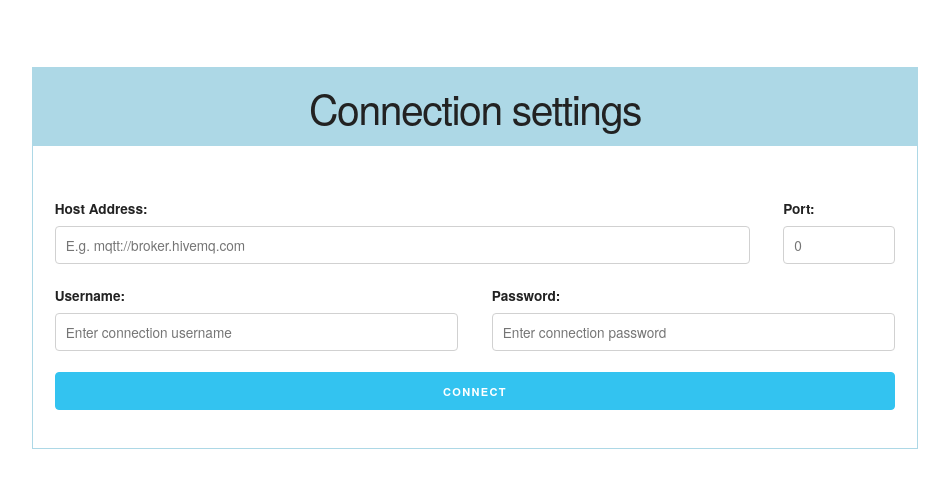
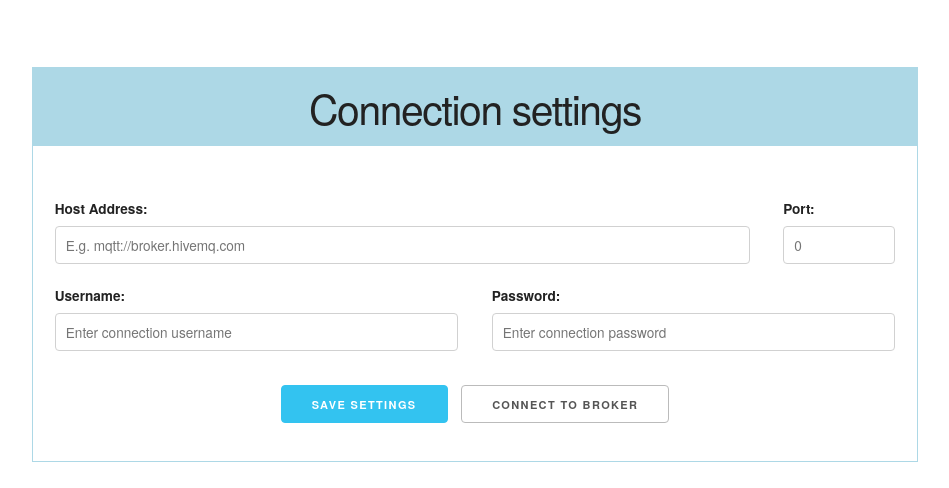
Before and after one commit to Isaac-Ampomah-12/iiot-test-bench, a React (Create React App) app in the folder frontend/: page /settings in a window 1280 px wide. Shown: the top 488 px of the page, without its empty margins (165-1114 px from the left). Built offline with nearby package versions, Linux system fonts and the light colour scheme.

Commit message:
Add button to test connection to broker

```diff
--- a/frontend/src/pages/ConnectionSettings/ConnectionSettings.js
+++ b/frontend/src/pages/ConnectionSettings/ConnectionSettings.js
@@ -1,16 +1,12 @@
 import "./ConnectionSettings.css";
 import { useDispatch, useSelector } from "react-redux";
-import { useNavigate } from "react-router-dom";
-import { saveSettings, connectBroker } from "../../app/slices/brokerSlice";
+import { saveSettings} from "../../app/slices/brokerSlice";
 // import { genClientId } from "../../util";
 
 function ConnectionSettings() {
 
+  const dispatch = useDispatch();
   // const connection = useSelector((state) => state.broker.connection);
-  // console.log(connection.status);
-  const dispatch = useDispatch();
-  const navigate = useNavigate();
-
   const settings = useSelector(state => state.broker.settings);
 
   let hostUrl = '';
@@ -40,12 +36,12 @@ function ConnectionSettings() {
         //   continue;
         // }
         settings[name] = value;
-      }
+    }
     // if (!settings.clean) settings.clean = false;
     dispatch(saveSettings(settings));
-    alert('Connection settings saved!');
-    navigate('/');
+    alert('Settings saved!');
   }
+
   return (
     <div className="container">
       <section id="Connect-settings">
@@ -133,9 +129,19 @@ function ConnectionSettings() {
               <input type="checkbox" id="clean-session" name="clean" checked/>
             </div>
           </div> */}
-          <div className="row">
-            <button type="submit" className="button-primary u-full-width">
-              Connect
+          <div
+            style={{
+              display: "flex",
+              justifyContent: "center",
+              columnGap: "1rem",
+              marginTop: "1rem",
+            }}
+          >
+            <button type="submit" className="button-primary">
+              Save settings
+            </button>
+            <button type="button" className="button">
+              Connect to broker
             </button>
           </div>
         </form>
```
